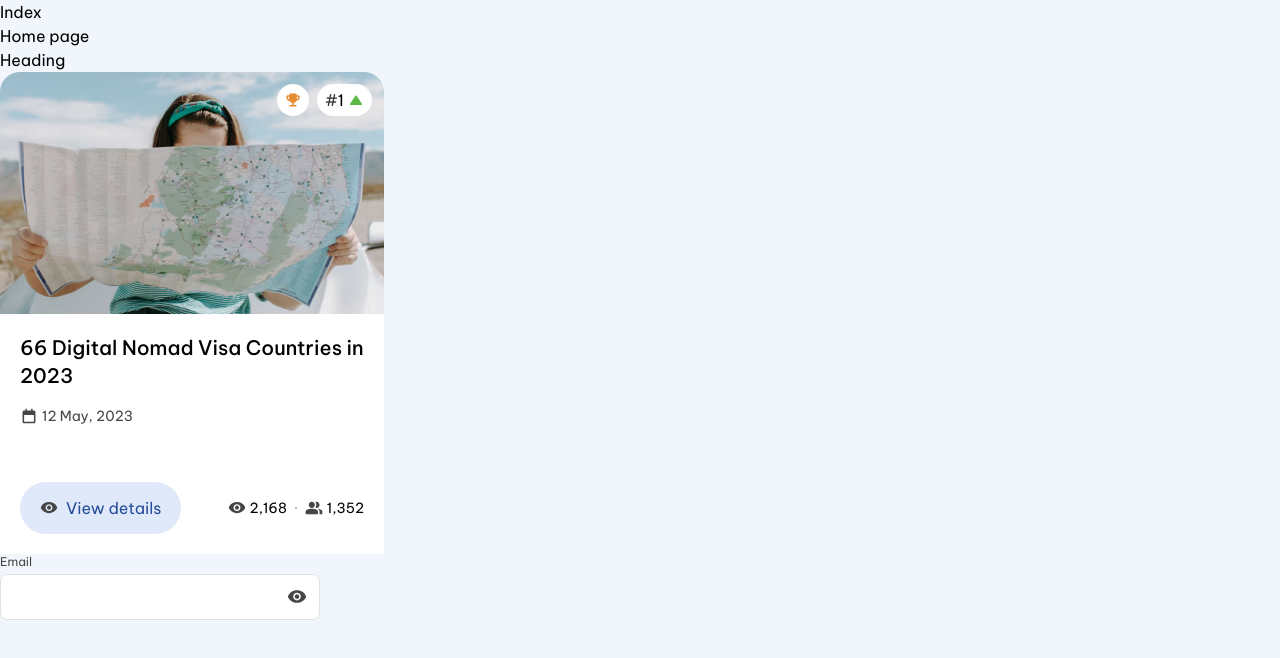
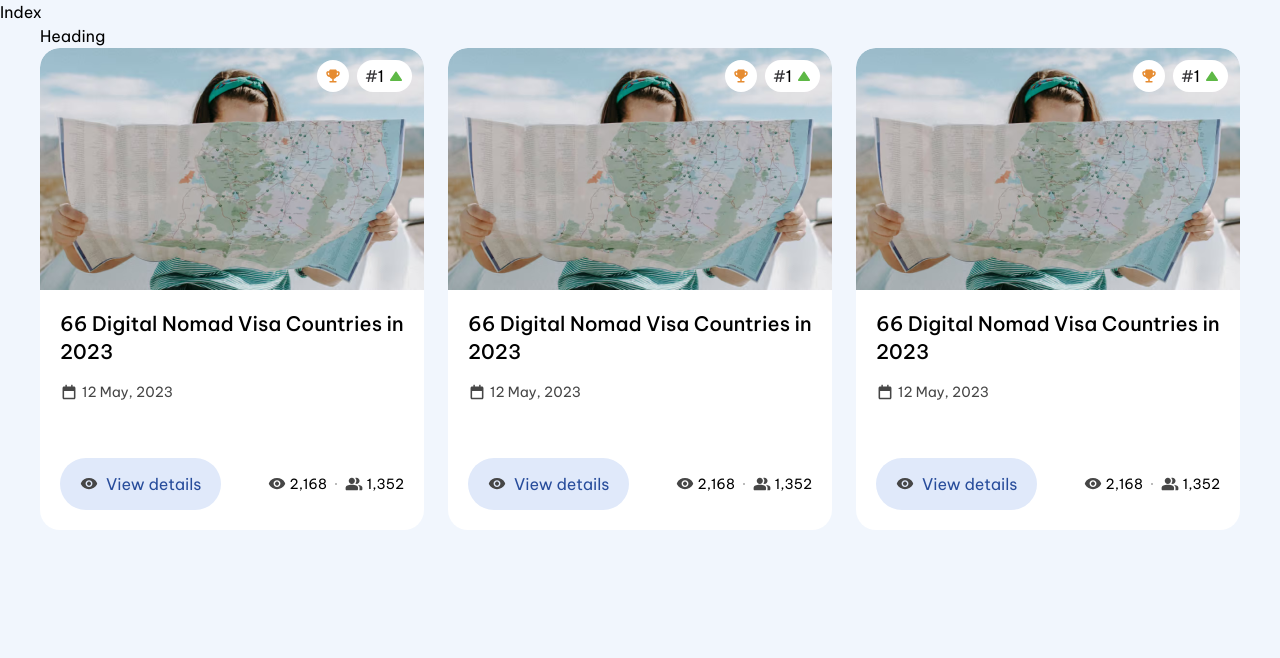
Before and after one commit to muhammadqamar/postrank, a React (Create React App) app: page / in a window 1280 px wide. Shown: the top 658 px of the page. Built offline with nearby package versions, Linux system fonts and the light colour scheme.

Commit message:
fix card

```diff
--- a/src/components/Home/home.tsx
+++ b/src/components/Home/home.tsx
@@ -6,10 +6,14 @@ import { Heading } from "../../utils/Typography";
 
 const Home = () => {
   return (
-    <div>
-      <h1 className="">Home page</h1>
+    <div className="max-w-[1280px] mx-auto px-10">
       <Heading />
-      <Card />
+
+      <div className="w-full flex items-center flex-wrap justify-start gap-6">
+        <Card />
+        <Card />
+        <Card />
+      </div>
     </div>
   );
 };
--- a/src/utils/Cards/index.tsx
+++ b/src/utils/Cards/index.tsx
@@ -2,10 +2,8 @@
 import React from "react";
 
 import Button from "../button/index";
-import InputField from "../InputField/index";
 import BackgroundImage from "../../assets/images/png/image1.png";
 import Dot from "../../assets/images/png/Dot.png";
-
 import Trophy from "../../assets/images/Icons/trophy.svg";
 import Increase from "../../assets/images/Icons/Increase.svg";
 import Calendar from "../../assets/images/Icons/calendar.svg";
@@ -21,7 +19,7 @@ const Index = () => {
   };
   return (
     <>
-      <div className="!rounded-[20px] max-w-sm">
+      <div className="rounded-[20px] max-w-sm overflow-hidden">
         <div className="flex justify-end p-3" style={bgImgStyle}>
           <div className="flex gap-2">
             <div>
@@ -75,7 +73,6 @@ const Index = () => {
           </div>
         </div>
       </div>
-      <InputField />
     </>
   );
 };
```
